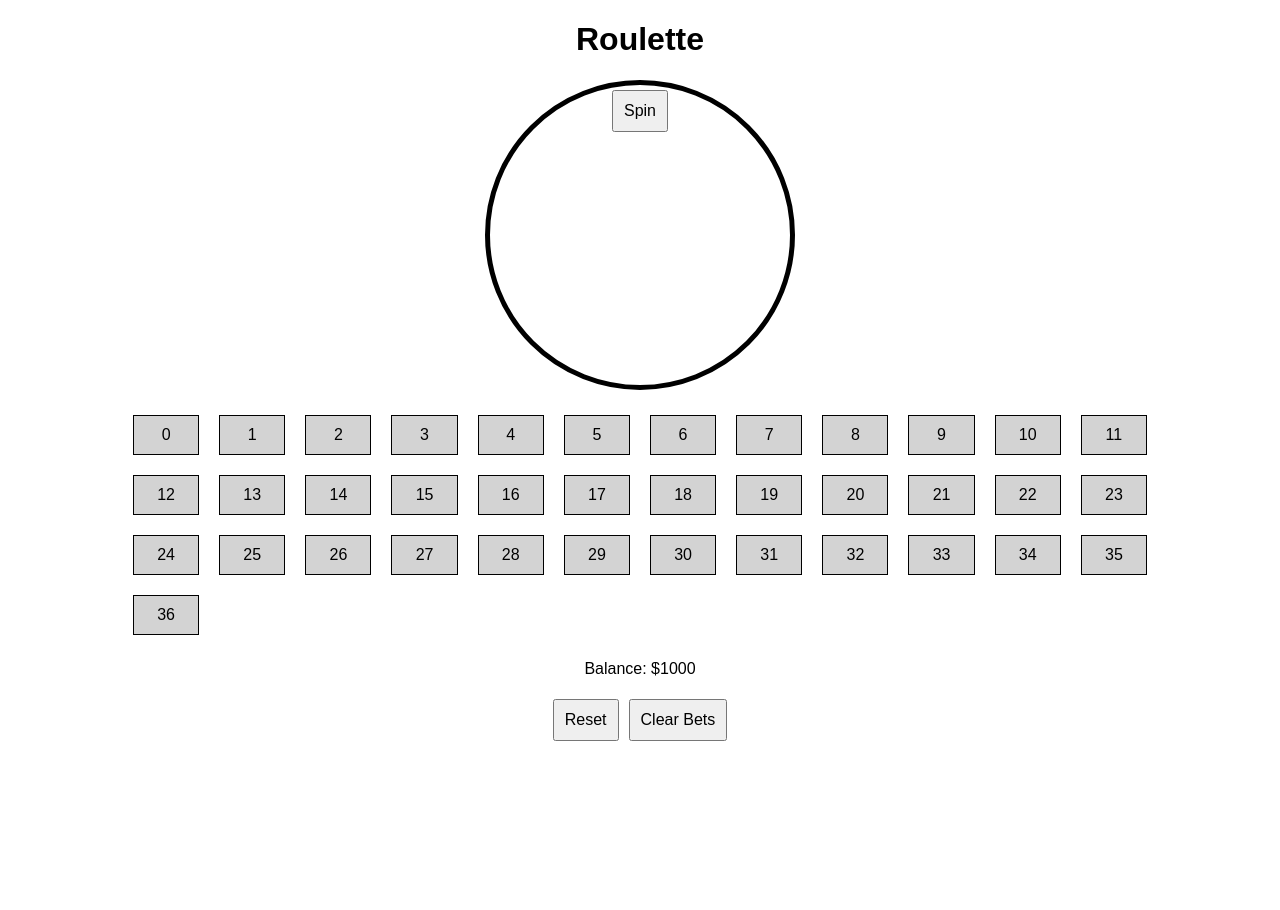
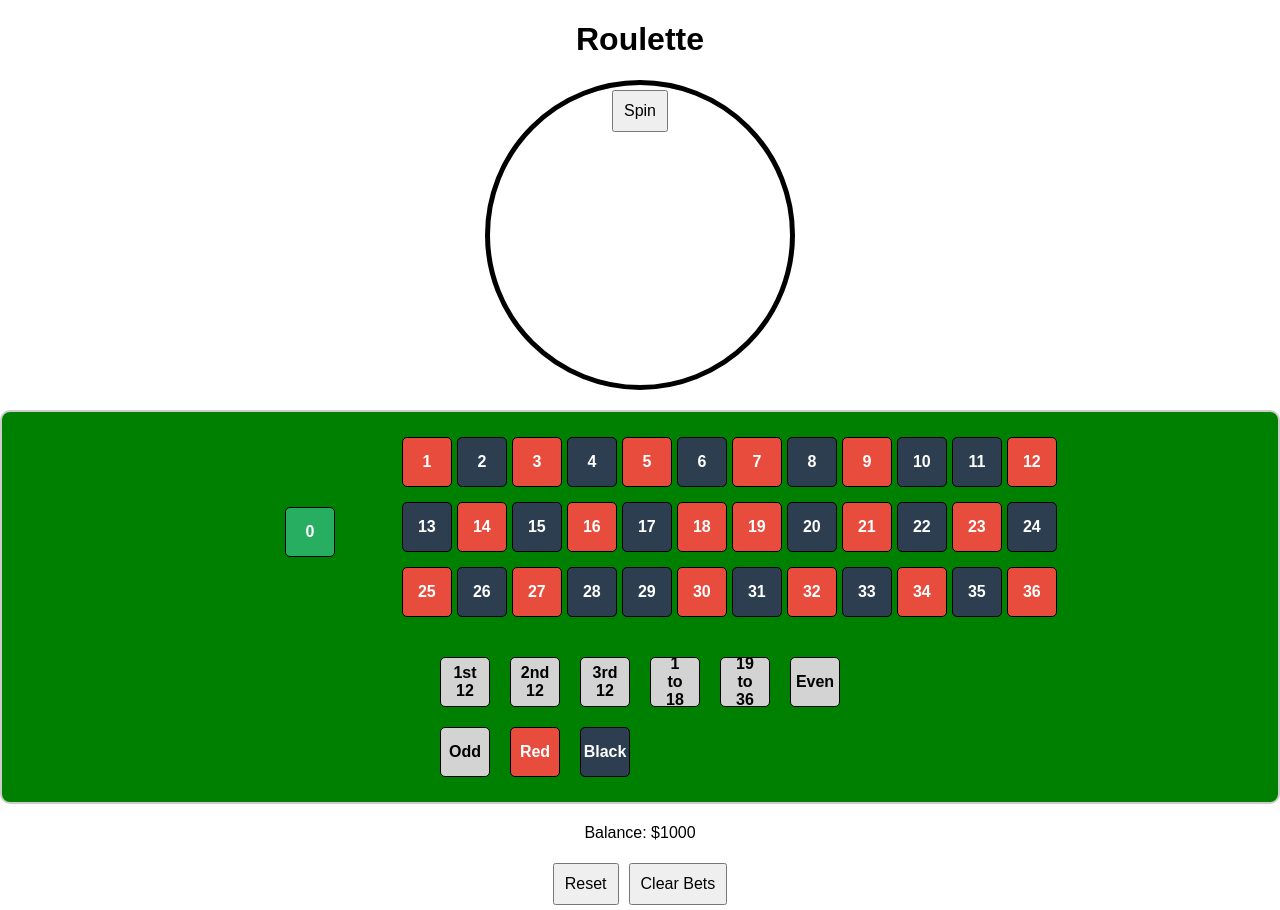
Before and after one commit to DanielD0304/ProjectCasino, a React (Create React App) app in the folder frontend/: page / in a window 1280 px wide. Before the commit the page ends 800 px from the top, so only its background shows below. Built offline with nearby package versions, Linux system fonts and the light colour scheme.

Commit message:
ADD: unfinished betting table

```diff
--- a/frontend/src/components/BetTable.jsx
+++ b/frontend/src/components/BetTable.jsx
@@ -1,18 +1,50 @@
 import React from "react";
+import "./betTable.css";
 
-const BetTable = ({ bets, onPlaceBet }) => {
-  const placeBet = (number) => {
-    onPlaceBet(number);
+const BetTable = ({ onPlaceBet }) => {
+  const placeBet = (betType) => {
+    onPlaceBet(betType);
   };
 
+  const renderNumberCell = (number, color) => (
+    <button
+      key={number}
+      onClick={() => placeBet(number)}
+      className={`bet-cell ${color}`}
+    >
+      {number}
+    </button>
+  );
+
   return (
-    <div className="bet-table">
-      {Array.from({ length: 37 }, (_, i) => (
-        <button key={i} onClick={() => placeBet(i)} className="bet-cell">
-          {i}
-        </button>
-      ))}
-      {/* Zusätzliche Felder für Rot/Schwarz, Gerade/Ungerade */}
+    <div className="roulette-table">
+      {/* Number grid */}
+      <div className="number-grid">
+        <div className="zero-cell">{renderNumberCell(0, "green")}</div>
+        <div className="number-rows">
+          {[
+            [1, "red"], [2, "black"], [3, "red"], [4, "black"], [5, "red"], [6, "black"],
+            [7, "red"], [8, "black"], [9, "red"], [10, "black"], [11, "black"], [12, "red"],
+            [13, "black"], [14, "red"], [15, "black"], [16, "red"], [17, "black"], [18, "red"],
+            [19, "red"], [20, "black"], [21, "red"], [22, "black"], [23, "red"], [24, "black"],
+            [25, "red"], [26, "black"], [27, "red"], [28, "black"], [29, "black"], [30, "red"],
+            [31, "black"], [32, "red"], [33, "black"], [34, "red"], [35, "black"], [36, "red"]
+          ].map(([number, color]) => renderNumberCell(number, color))}
+        </div>
+      </div>
+
+      {/* Betting options */}
+      <div className="bet-options">
+        <button onClick={() => placeBet("1st12")} className="bet-cell">1st 12</button>
+        <button onClick={() => placeBet("2nd12")} className="bet-cell">2nd 12</button>
+        <button onClick={() => placeBet("3rd12")} className="bet-cell">3rd 12</button>
+        <button onClick={() => placeBet("1to18")} className="bet-cell">1 to 18</button>
+        <button onClick={() => placeBet("19to36")} className="bet-cell">19 to 36</button>
+        <button onClick={() => placeBet("even")} className="bet-cell">Even</button>
+        <button onClick={() => placeBet("odd")} className="bet-cell">Odd</button>
+        <button onClick={() => placeBet("red")} className="bet-cell red">Red</button>
+        <button onClick={() => placeBet("black")} className="bet-cell black">Black</button>
+      </div>
     </div>
   );
 };
--- /dev/null
+++ b/frontend/src/components/betTable.css
@@ -0,0 +1,63 @@
+.roulette-table {
+    display: flex;
+    flex-direction: column;
+    align-items: center;
+    background-color: green;
+    padding: 20px;
+    border: 2px solid #ccc;
+    border-radius: 10px;
+  }
+
+  .number-grid {
+    display: grid;
+    grid-template-columns: 1fr 4fr;
+    gap: 5px;
+  }
+
+  .zero-cell {
+    grid-row: span 3;
+    display: flex;
+    justify-content: center;
+    align-items: center;
+  }
+
+  .number-rows {
+    display: grid;
+    grid-template-columns: repeat(12, 50px);
+    gap: 5px;
+  }
+
+  .bet-cell {
+    width: 50px;
+    height: 50px;
+    display: flex;
+    justify-content: center;
+    align-items: center;
+    font-size: 16px;
+    font-weight: bold;
+    border: 1px solid #ccc;
+    border-radius: 5px;
+    cursor: pointer;
+  }
+
+  .bet-cell.red {
+    background-color: #e74c3c;
+    color: white;
+  }
+
+  .bet-cell.black {
+    background-color: #2c3e50;
+    color: white;
+  }
+
+  .bet-cell.green {
+    background-color: #27ae60;
+    color: white;
+  }
+
+  .bet-options {
+    display: grid;
+    grid-template-columns: repeat(6, 1fr);
+    gap: 10px;
+    margin-top: 20px;
+  }
```
